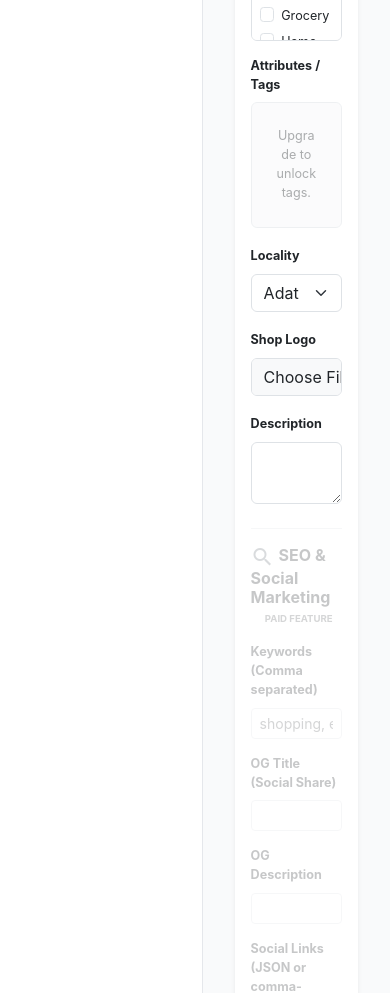
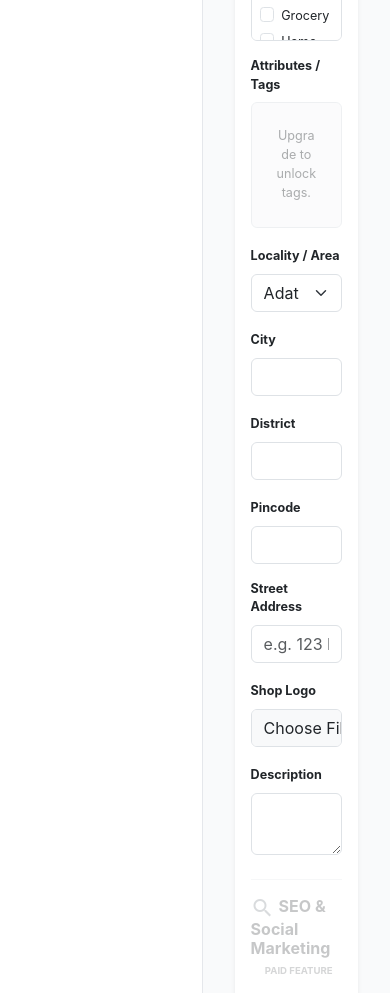
Before and after one commit to priyeshdaspookulangara/digi, a PHP site: page /shop_portal.php in a window 390 px wide. Shown: the part 712-1705 px from the top of the page. Run offline with PHP 8.4, Linux system fonts and the light colour scheme; a user stored in the database is signed in; data comes from the database, SQL or seed files in the repository; both versions use the stored data as it was after the commit; data that the repository does not hold is empty; some libraries are stand-ins or nearby versions.

Commit message:
Add Address, City, District, and Pincode to Shop Profile
- Database: Added address, city, district, and pincode columns to shops table.
- Shop Owner Portal: Added input fields for detailed location information.
- Shop Details: Displayed full address and location data on the public shop page.
- REST API: Updated shops and shop_settings endpoints to support location metadata.
- SEO: Enhanced JSON-LD (Schema.org LocalBusiness) to include granular address information.
- Documentation: Updated API_DOCS.md and MOBILE_PROMPT.md.

Co-authored-by: priyeshdaspookulangara <216598157+priyeshdaspookulangara@users.noreply.github.com>

```diff
--- a/includes/seo_helper.php
+++ b/includes/seo_helper.php
@@ -46,7 +46,10 @@ function renderShopJSONLD($shop) {
         "url" => BASE_URL . "/shop_portal.php?id=" . $shop['id'],
         "address" => [
             "@type" => "PostalAddress",
-            "addressLocality" => $shop['locality']
+            "streetAddress" => $shop['address'],
+            "addressLocality" => $shop['locality'],
+            "addressRegion" => $shop['city'],
+            "postalCode" => $shop['pincode']
         ]
     ];
 
--- a/shop_portal.php
+++ b/shop_portal.php
@@ -100,7 +100,7 @@ require_once 'includes/admin_layout_header.php';
                             </div>
                         </div>
                         <div class="col-md-4">
-                            <label class="form-label small fw-bold">Locality</label>
+                            <label class="form-label small fw-bold">Locality / Area</label>
                             <select name="locality" class="form-select">
                                 <?php
                                 $localities = $pdo->query("SELECT name FROM localities ORDER BY name ASC")->fetchAll(PDO::FETCH_COLUMN);
@@ -108,6 +108,22 @@ require_once 'includes/admin_layout_header.php';
                                     <option value="<?php echo e($loc); ?>" <?php echo $shop['locality'] === $loc ? 'selected' : ''; ?>><?php echo e($loc); ?></option>
                                 <?php endforeach; ?>
                             </select>
+                        </div>
+                        <div class="col-md-4">
+                            <label class="form-label small fw-bold">City</label>
+                            <input type="text" name="city" class="form-control" value="<?php echo e($shop['city']); ?>">
+                        </div>
+                        <div class="col-md-4">
+                            <label class="form-label small fw-bold">District</label>
+                            <input type="text" name="district" class="form-control" value="<?php echo e($shop['district']); ?>">
+                        </div>
+                        <div class="col-md-2">
+                            <label class="form-label small fw-bold">Pincode</label>
+                            <input type="text" name="pincode" class="form-control" value="<?php echo e($shop['pincode']); ?>">
+                        </div>
+                        <div class="col-md-10">
+                            <label class="form-label small fw-bold">Street Address</label>
+                            <input type="text" name="address" class="form-control" value="<?php echo e($shop['address']); ?>" placeholder="e.g. 123 Main St, Near Central Bank">
                         </div>
                         <div class="col-md-<?php echo $shop['type'] === 'free_listing' ? '12' : '6'; ?>">
                             <label class="form-label small fw-bold">Shop Logo</label>
```
Also changed, not shown: API_DOCS.md (+6 -2 lines), MOBILE_PROMPT.md (+1 -1 lines), api/shop_settings.php (+6 -2 lines), api/shops.php (+6 -2 lines), process_shop.php (+6 -2 lines), shop_detail.php (+11 -2 lines), db/database.sqlite.
